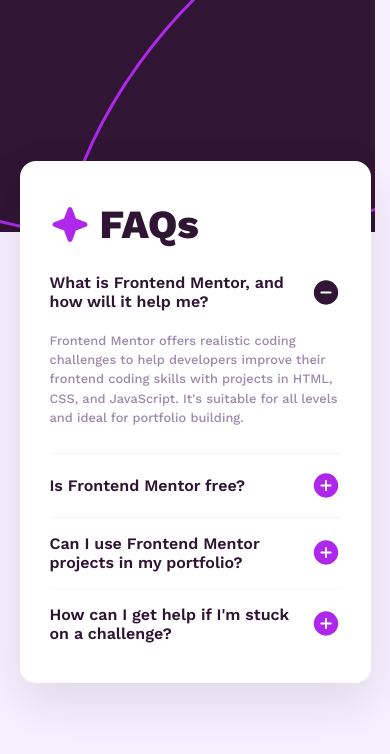
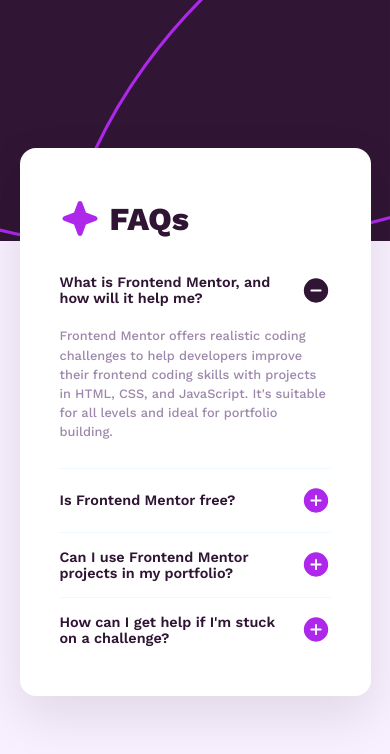
Before and after one commit to DamaniSahu/Faq-Accordion, a plain HTML site: page Faq Accordion/index.html in a window 390 px wide. Drawn offline with nearby package versions, Linux system fonts and the light colour scheme; a web font is replaced by a local one.

Commit message:
Update index.html

```diff
--- a/Faq Accordion/index.html
+++ b/Faq Accordion/index.html
@@ -30,15 +30,16 @@
       background-color: hsl(275, 100%, 97%);
       background-image: url(images/background-pattern-desktop.svg);
       background-repeat: no-repeat;
+      background-size: 100% auto;
     }
 
     article{
-      width: 40%;
+      width: 45%;
       background-color: white;
       display: flex;
       flex-direction: column;
       border-radius: 16px;
-      padding: 40px 30px;
+      padding: 50px 40px;
       box-shadow: 0 20px 50px rgba(0, 0, 0, 0.1);
     }
 
@@ -47,11 +48,11 @@
       justify-content: flex-start;
       align-items: center;
       gap: 10px;
-      margin-bottom: 25px;
+      margin-bottom: 35px;
     }
 
     header h1{
-      font-size: 2.5rem;
+      font-size: 2.8rem;
       color: hsl(292, 42%, 14%);
       font-weight: 800;
     }
@@ -60,11 +61,12 @@
       display: flex;
       justify-content: space-between;
       align-items: center;
+      gap: 30px;
       color: hsl(292, 42%, 14%);
     }
 
     .question{
-      font-size: 1rem;
+      font-size: 1.1rem;
       font-weight: 600;
       cursor: pointer;
     }
@@ -76,10 +78,12 @@
 
     .ans{
      color: hsl(276, 18%, 60%);
-      font-size: 0.8rem;
+      font-size: 0.9rem;
       font-weight: 500;
       line-height: 1.5;
       margin: 10px 0px;
+      display: none;
+      margin-top: 20px;
     }
 
     hr{
@@ -91,11 +95,6 @@
 
     .minus{
       display: none;
-    }
-
-    .ans{
-      display: none;
-      margin-top: 20px;
     }
 
     #a{
@@ -117,8 +116,31 @@
       }
 
       article{
+        margin: 30px 10px;
         width: 90%;
       }
+
+      header h1{
+        font-size: 2rem;
+      }
+
+      .question1{
+        gap: 10px;
+      }
+
+      .question{
+        font-size: 0.9rem;
+      }
+
+      .ans{
+        font-size: 0.8rem;
+      }
+    }
+
+    @media(width: 1024px) {
+      article{
+        width: 57%;
+      };
     }
   </style>
 </head>
```
